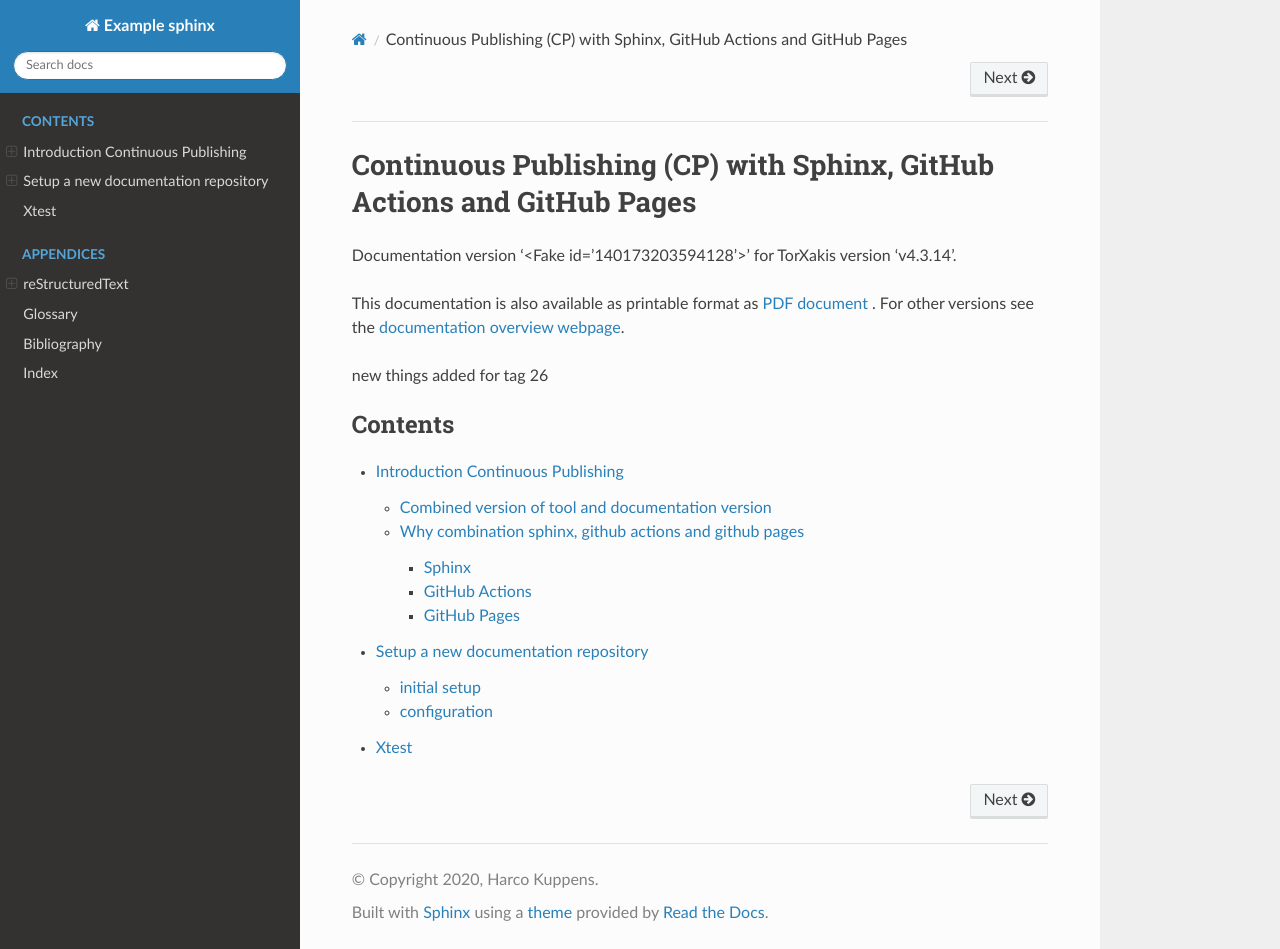
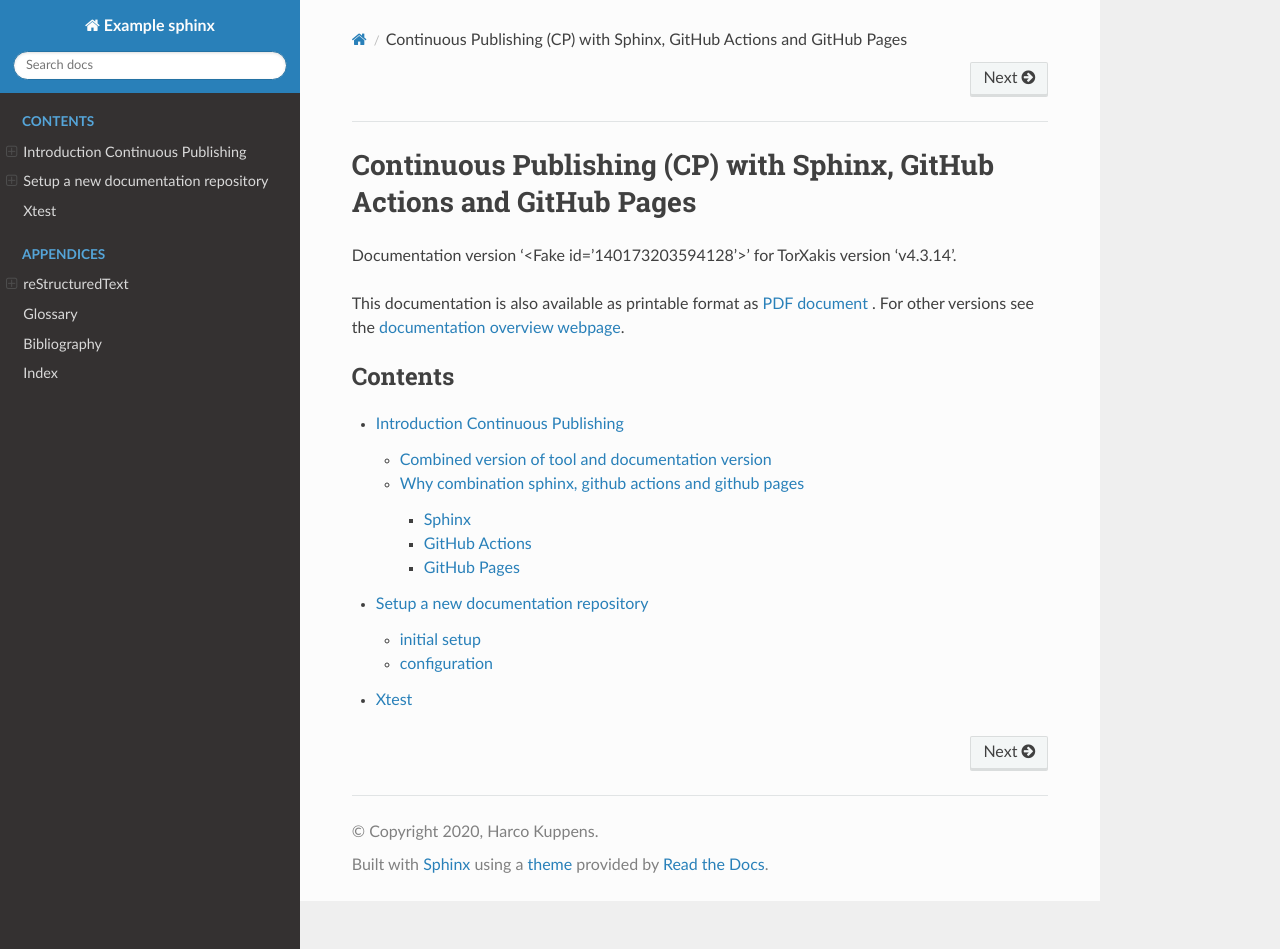
Before and after one commit to harcokuppens/continuous_publishing, a Sphinx documentation site: the page built from source/index.rst, in a window 1280 px wide and 949 px high. Built offline with Sphinx 7.4.7 and the Read the Docs theme 2.0.0, drawn with Linux system fonts in a browser that asks for light colours; the version number could not be read and is left out.

Commit message:
Update index.rst

```diff
--- a/source/index.rst
+++ b/source/index.rst
@@ -18,7 +18,6 @@ Documentation version '|DOCVERSION|' for TorXakis version '|TOOLVERSION|'.
 This documentation is also available as printable format as `PDF document <PDFDOCUMENTURL_>`_ .
 For other versions see the `documentation overview webpage <DOCUMENT_OVERVIEW_URL_>`_.
 
-new things added for tag 26
 
 .. toctree::
    :caption: Contents
```
